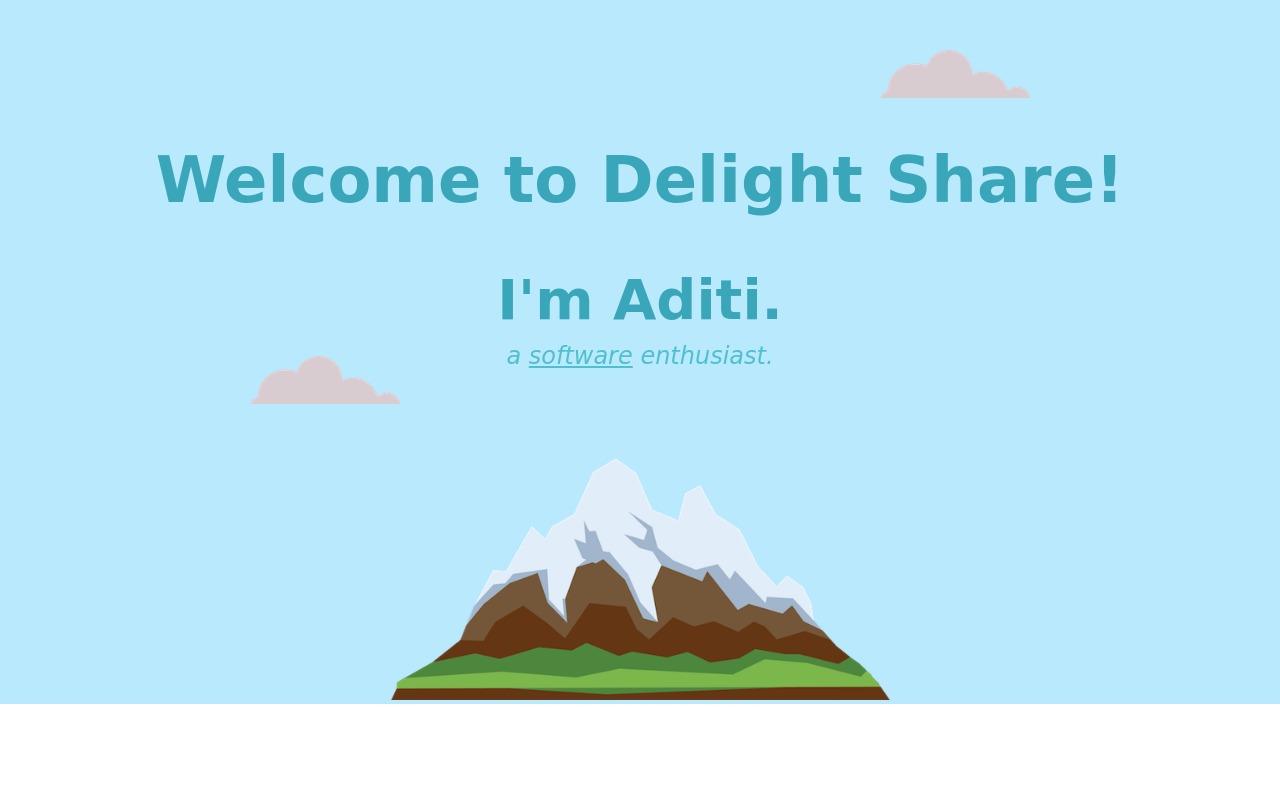
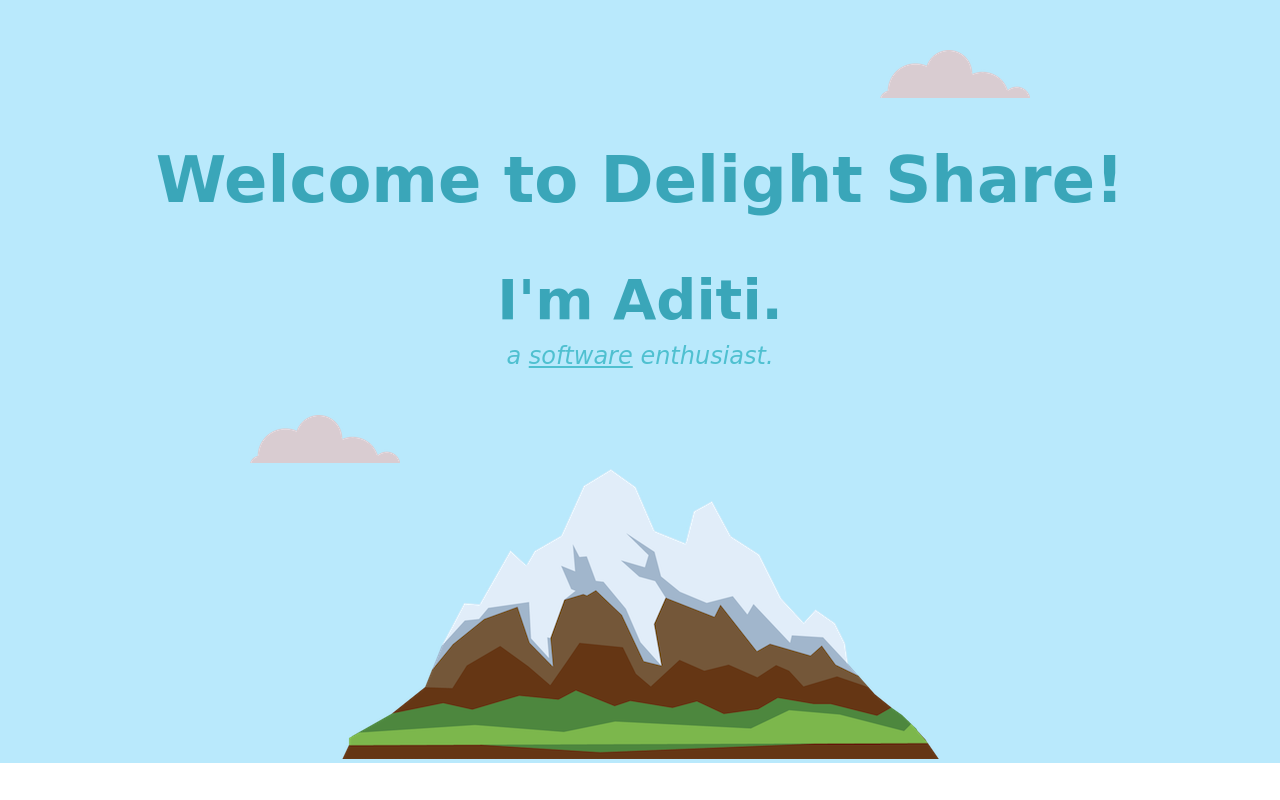
Before and after one commit to Aditiurcoder/Delight-Share.github.io, a plain HTML site: page index.html in a window 1280 px wide. Shown: the top 800 px of the page. Drawn offline with Linux system fonts and the light colour scheme.

Commit message:
Update styles.css
mountain width removed here. (earlier was used for testing)

```diff
--- a/css/styles.css
+++ b/css/styles.css
@@ -91,9 +91,7 @@ a{
     left:250px;
     bottom:300px;
 }
-.mountain{
-    width: 39%;
-}
+
 
 .profile-img{
     width: 20%;
```
